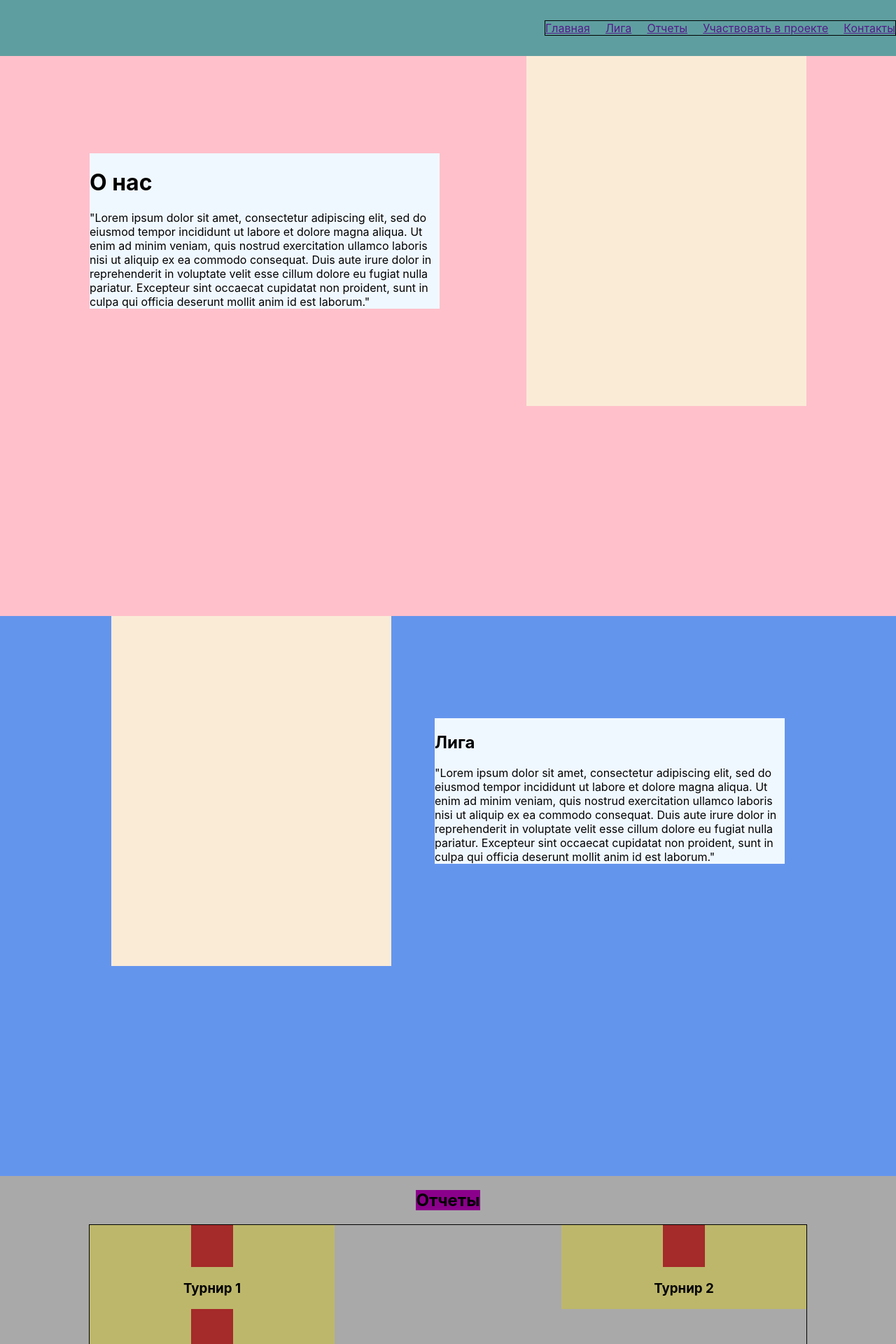
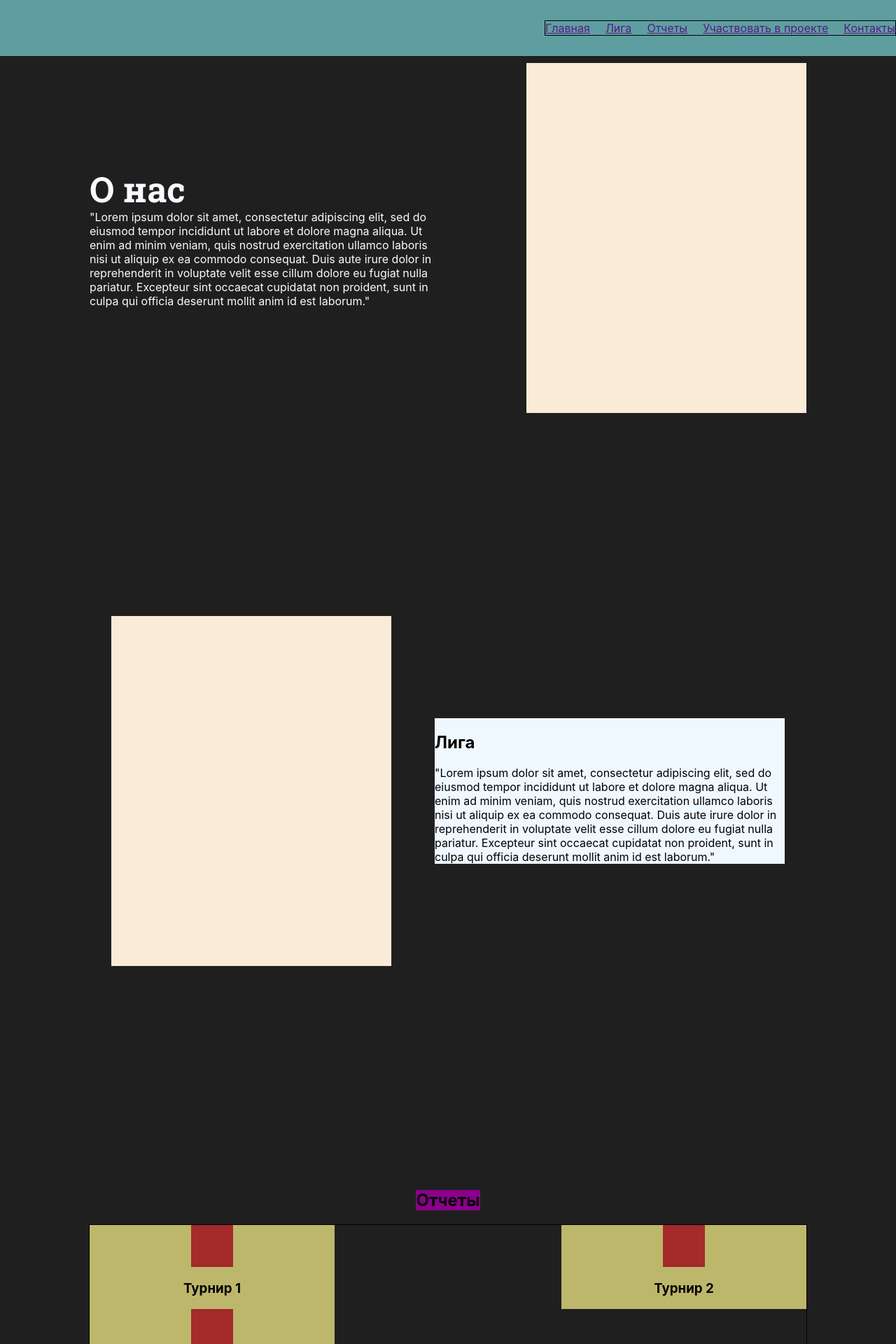
Before and after one commit to itsmeshusha/moscow-owl, a React (Create React App) app: page / in a window 1280 px wide. Shown: the top 1920 px of the page at 70% size. Built offline with nearby package versions, Linux system fonts and the light colour scheme.

Commit message:
added @media

```diff
--- a/public/index.html
+++ b/public/index.html
@@ -15,6 +15,7 @@
       user's mobile device or desktop. See https://developers.google.com/web/fundamentals/web-app-manifest/
     -->
     <link rel="manifest" href="%PUBLIC_URL%/manifest.json" />
+    <link href="https://fonts.googleapis.com/css2?family=Roboto+Slab:wght@100;200;300;400;500;600;700;800&display=swap" rel="stylesheet">
     <!--
       Notice the use of %PUBLIC_URL% in the tags above.
       It will be replaced with the URL of the `public` folder during the build.
--- a/src/contactForm/ContactForm.module.css
+++ b/src/contactForm/ContactForm.module.css
@@ -1,7 +1,6 @@
 .contacts {
     height: 100vh;
-
-    background-color: rgb(193, 131, 255);
+    background-color: #1f1f20;
     display: flex;
     align-items: center;
     justify-content: center;
--- a/src/footer/Footer.module.css
+++ b/src/footer/Footer.module.css
@@ -1,5 +1,5 @@
 .footer {
-
+    background-color: #1f1f20;
 }
 
 .container {
@@ -22,3 +22,15 @@
     width: 30px;
     background-color: rgb(240, 152, 21);
 }
+
+@media screen and (max-width: 300px) {
+    .socialMedia {
+        flex-direction: column;
+        justify-content: center;
+        align-items: center;
+        padding: 10px;
+    }
+    .icon {
+        padding: 10px;
+    }
+}
--- a/src/index.css
+++ b/src/index.css
@@ -3,10 +3,10 @@ body {
   font-family: -apple-system, BlinkMacSystemFont, 'Segoe UI', 'Roboto', 'Oxygen',
     'Ubuntu', 'Cantarell', 'Fira Sans', 'Droid Sans', 'Helvetica Neue',
     sans-serif;
+
   -webkit-font-smoothing: antialiased;
   -moz-osx-font-smoothing: grayscale;
 }
-
 code {
   font-family: source-code-pro, Menlo, Monaco, Consolas, 'Courier New',
     monospace;
--- a/src/league/League.module.css
+++ b/src/league/League.module.css
@@ -1,6 +1,6 @@
 .leagueBlock {
     min-height: 100vh;
-    background-color: cornflowerblue;
+    background-color: #1f1f20;
 }
 .container {
 
--- a/src/main/Main.module.css
+++ b/src/main/Main.module.css
@@ -1,9 +1,8 @@
 .mainBlock {
     min-height: 100vh;
-    background-color: pink;
+    background-color: #1f1f20;
 }
 .container {
-
     height: 100%;
     width: 80%;
     margin: 0 auto;
@@ -11,13 +10,26 @@
     align-items: center;
     justify-content: space-between;
     flex-wrap: wrap;
+    padding: 10px;
 }
 .text {
     width: 500px;
-    background-color: aliceblue;
+    color: #fdf8ff;
+}
+.text h1 {
+    font-family: 'Roboto Slab', serif;
+    font-size: 50px;
+    margin: 0;
+    line-height: 1.2;
 }
 .photo {
     width: 400px;
     height: 500px;
     background-color: antiquewhite;
 }
+
+@media screen and (max-width: 1124px) {
+    .container {
+        justify-content: center;
+    }
+}
--- a/src/reports/Reports.module.css
+++ b/src/reports/Reports.module.css
@@ -1,6 +1,6 @@
 .reportsBlock {
     min-height: 100vh;
-    background-color: darkgrey;
+    background-color: #1f1f20;
 }
 .container {
     height: 100%;
@@ -10,9 +10,6 @@
     align-items: center;
     flex-direction: column;
     justify-content: flex-start;
-
-;
-
 }
 .title {
     background-color: darkmagenta;
@@ -24,3 +21,9 @@
     justify-content: space-between;
     flex-wrap: wrap;
 }
+
+@media screen and (max-width: 875px) {
+    .reports {
+        justify-content: center;
+    }
+}
```
